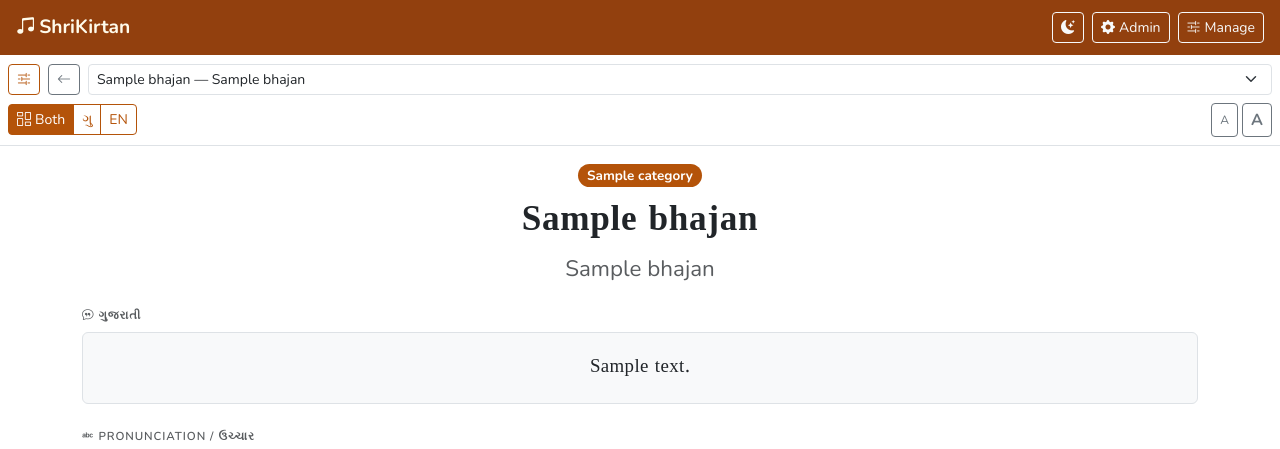
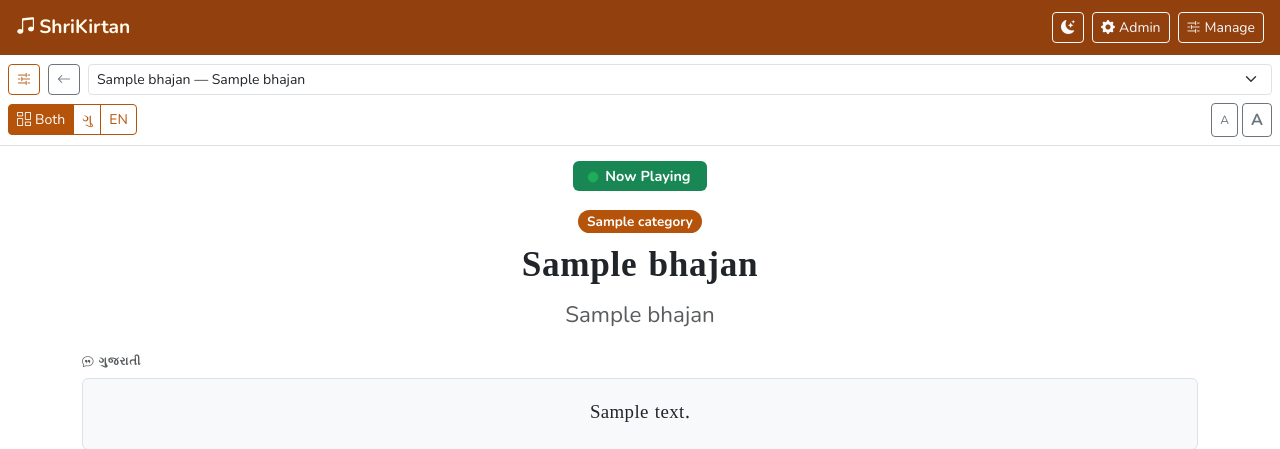
Before and after one commit to dharmesp/bhajan-kirtan, a Flask app: page /bhajan/sample in a window 1280 px wide. Shown: the top 449 px of the page. Run offline with Flask 3, Linux system fonts and the light colour scheme; the visitor is signed in with stand-in values (Sample User, id 1); tables that the repository leaves empty hold one stand-in row (values such as "Sample post"); some libraries are stand-ins or nearby versions.

Commit message:
Now Playing: auto-detect from manager view, heartbeat/60s expiry, public indicator

```diff
--- a/shrikirtan/routes/manage.py
+++ b/shrikirtan/routes/manage.py
@@ -1,9 +1,10 @@
 from functools import wraps
+from datetime import datetime
 from flask import (
     Blueprint, render_template, redirect, url_for,
     session, request, jsonify, flash
 )
-from ..models import db, Bhajan, Category, SiteManager
+from ..models import db, Bhajan, Category, SiteManager, Setting
 
 manage_bp = Blueprint('manage', __name__)
 
@@ -102,3 +103,20 @@ def update_order(bhajan_id):
         return jsonify({'id': bhajan.id, 'display_order': bhajan.display_order})
     except (TypeError, ValueError):
         return jsonify({'error': 'Invalid order value'}), 400
+
+
+@manage_bp.route('/manage/api/now-playing/set/<int:bhajan_id>', methods=['POST'])
+@manager_login_required
+def set_now_playing(bhajan_id):
+    bhajan = db.get_or_404(Bhajan, bhajan_id)
+    Setting.set('now_playing_id', str(bhajan.id))
+    Setting.set('now_playing_at', datetime.utcnow().isoformat())
+    return jsonify({'ok': True, 'id': bhajan.id})
+
+
+@manage_bp.route('/manage/api/now-playing/clear', methods=['POST'])
+@manager_login_required
+def clear_now_playing():
+    Setting.set('now_playing_id', '')
+    Setting.set('now_playing_at', '')
+    return jsonify({'ok': True})
--- a/shrikirtan/routes/public.py
+++ b/shrikirtan/routes/public.py
@@ -1,4 +1,5 @@
 import io
+from datetime import datetime, timedelta
 from flask import Blueprint, render_template, send_file, request, jsonify
 from ..models import Bhajan, Category, Setting
 import qrcode
@@ -43,6 +44,7 @@ def search_bhajans():
 
     results = query.order_by(Bhajan.display_order, Bhajan.id).limit(200).all()
     return jsonify([{
+        'id':             b.id,
         'title_gujarati': b.title_gujarati,
         'title_english':  b.title_english,
         'category':       b.category.name if b.category else None,
@@ -61,6 +63,29 @@ def view_bhajan(slug):
         .all()
     )
     return render_template('bhajan.html', bhajan=bhajan, bhajans=bhajans)
+
+
+@public_bp.route('/api/now-playing')
+def now_playing():
+    np_id = Setting.get('now_playing_id', '')
+    np_at = Setting.get('now_playing_at', '')
+    if not np_id or not np_at:
+        return jsonify(None)
+    try:
+        ts = datetime.fromisoformat(np_at)
+        if (datetime.utcnow() - ts).total_seconds() > 60:
+            return jsonify(None)
+    except (ValueError, TypeError):
+        return jsonify(None)
+    bhajan = Bhajan.query.filter_by(id=int(np_id), is_active=True).first()
+    if not bhajan:
+        return jsonify(None)
+    return jsonify({
+        'id':             bhajan.id,
+        'slug':           bhajan.slug,
+        'title_gujarati': bhajan.title_gujarati,
+        'title_english':  bhajan.title_english,
+    })
 
 
 @public_bp.route('/qrcode.png')
--- a/shrikirtan/static/css/style.css
+++ b/shrikirtan/static/css/style.css
@@ -106,6 +106,37 @@ body {
   background: var(--bs-tertiary-bg);
   outline: none;
 }
+.sk-list-row.sk-now-playing {
+  background: rgba(34, 197, 94, 0.07);
+  border-left: 3px solid #22c55e;
+}
+.sk-list-row.sk-now-playing:hover,
+.sk-list-row.sk-now-playing:focus-visible {
+  background: rgba(34, 197, 94, 0.13);
+}
+
+/* ── Now Playing dot ─────────────────────────────────────────── */
+@keyframes sk-pulse {
+  0%, 100% { opacity: 1;   transform: scale(1); }
+  50%       { opacity: 0.4; transform: scale(1.5); }
+}
+.sk-np-dot {
+  display: inline-block;
+  width: 8px;
+  height: 8px;
+  border-radius: 50%;
+  background: #22c55e;
+  animation: sk-pulse 1.4s ease-in-out infinite;
+  flex-shrink: 0;
+}
+/* In list rows: hide dot unless row is now-playing */
+.sk-list-row .sk-np-dot {
+  display: none;
+}
+.sk-list-row.sk-now-playing .sk-np-dot {
+  display: inline-block;
+}
+
 .sk-row-num {
   font-size: 0.75rem;
   min-width: 1.6rem;
--- a/shrikirtan/templates/bhajan.html
+++ b/shrikirtan/templates/bhajan.html
@@ -58,7 +58,13 @@
 
 <!-- ── Main bhajan content ────────────────────────────────────── -->
 <div class="container py-3" id="bhajanContent">
-
+  <!-- Now Playing banner -->
+  <div id="nowPlayingBanner" class="text-center mb-3" style="display:none;">
+    <span class="badge bg-success px-3 py-2" style="font-size:.9rem;">
+      <span class="sk-np-dot d-inline-block align-middle me-1" aria-hidden="true"></span>
+      Now Playing
+    </span>
+  </div>
   <!-- Title block -->
   <div class="text-center mb-4">
     {% if bhajan.category %}
@@ -172,4 +178,47 @@
   });
 })();
 </script>
-{% endblock %}
+{% if session.get('manager_logged_in') %}
+<script>
+// Manager: auto-set now playing + heartbeat every 30s
+(function () {
+  const bhajanId  = {{ bhajan.id }};
+  const csrfToken = document.querySelector('meta[name="csrf-token"]').content;
+
+  function heartbeat() {
+    fetch('/manage/api/now-playing/set/' + bhajanId, {
+      method: 'POST',
+      headers: {'X-CSRFToken': csrfToken}
+    });
+  }
+
+  heartbeat();
+  const hbTimer = setInterval(heartbeat, 30000);
+
+  window.addEventListener('beforeunload', function () {
+    clearInterval(hbTimer);
+    const body = new URLSearchParams({csrf_token: csrfToken});
+    navigator.sendBeacon('/manage/api/now-playing/clear', body);
+  });
+})();
+</script>
+{% endif %}
+
+<script>
+// Now Playing poll: show banner if this bhajan is currently playing
+(function () {
+  const bhajanId = {{ bhajan.id }};
+  const banner   = document.getElementById('nowPlayingBanner');
+
+  async function pollNowPlaying() {
+    try {
+      const resp = await fetch('/api/now-playing');
+      const data = await resp.json();
+      banner.style.display = (data && data.id === bhajanId) ? '' : 'none';
+    } catch (_) {}
+  }
+
+  pollNowPlaying();
+  setInterval(pollNowPlaying, 5000);
+})();
+</script>{% endblock %}
```
Also changed, not shown: shrikirtan/templates/index.html (+32 -0 lines).
